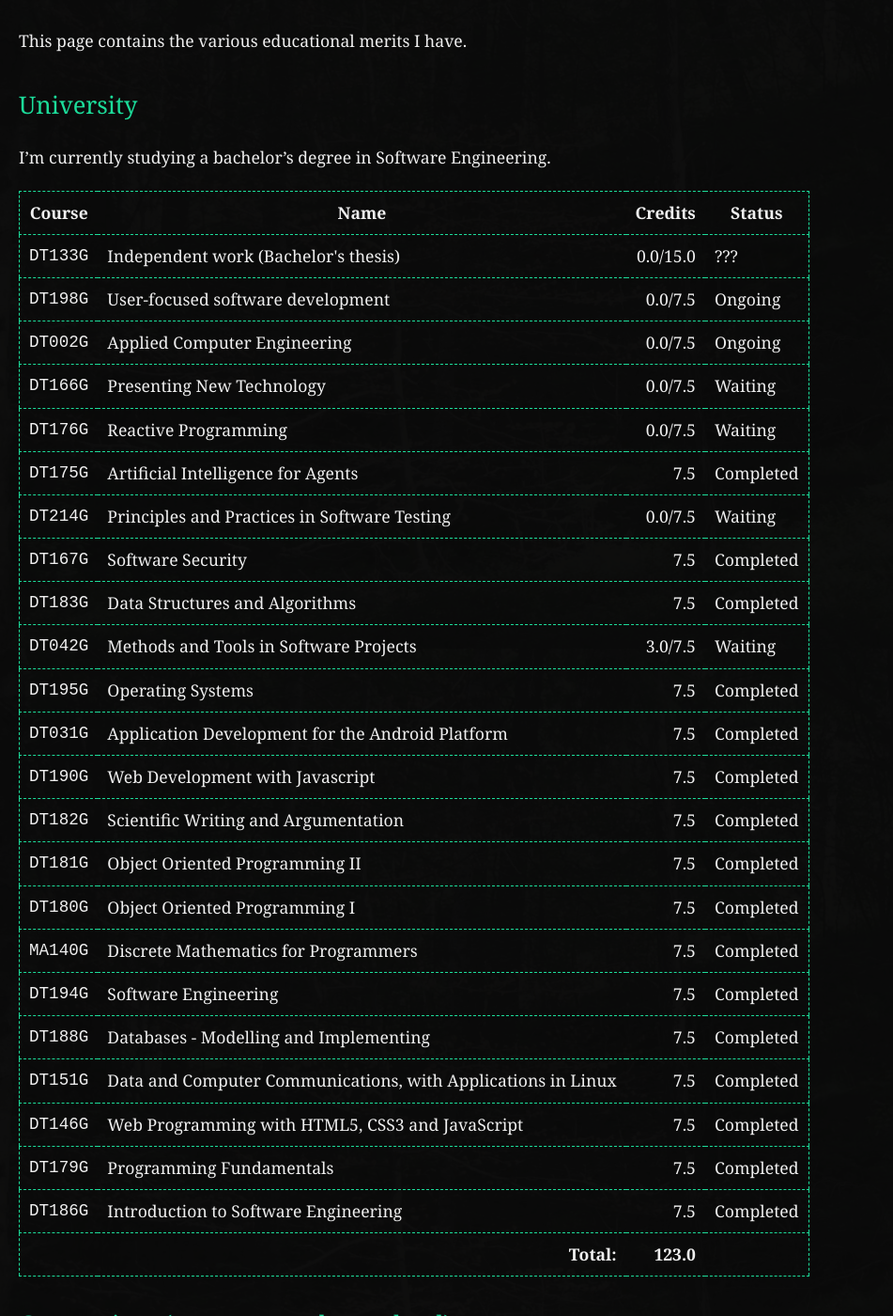
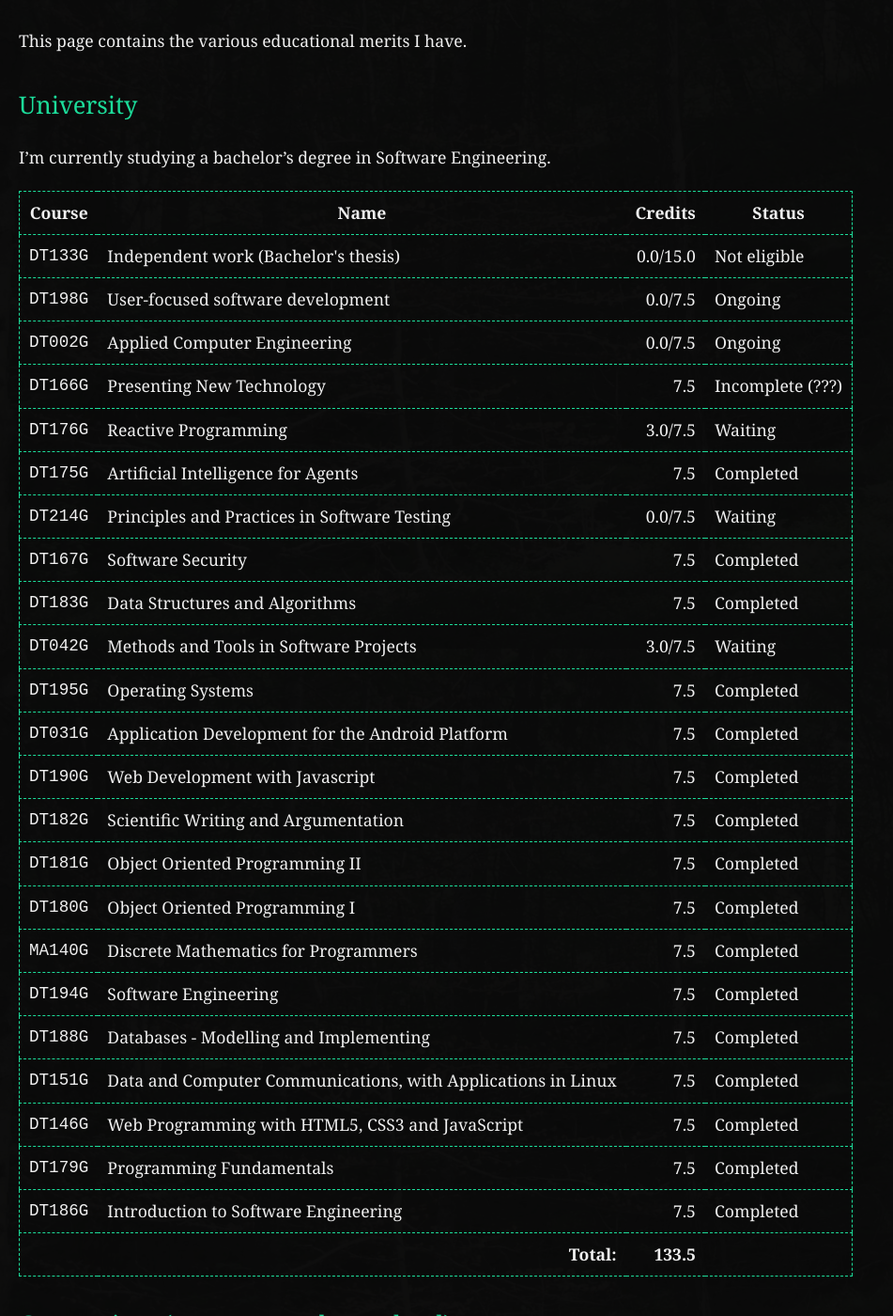
Before and after one commit to rollerozxa/voxelmanip.se, a Jekyll site: the page built from merits.md, in a window 1280 px wide and 1400 px high, scrolled down 210 px. Shown: the whole window at 94% size, without its empty margins (0-951 px from the left). Built offline with Jekyll 4.4.1, drawn with Linux system fonts in a browser that asks for light colours.

Commit message:
Update university merits

```diff
--- a/_data/merits/uni_se.yml
+++ b/_data/merits/uni_se.yml
@@ -3,7 +3,7 @@
   name: Independent work (Bachelor's thesis)
   credits: 0.0
   total_credits: 15.0
-  status: ???
+  status: Not eligible
 
 - id: DT198G
   name: User-focused software development
@@ -19,13 +19,12 @@
 
 - id: DT166G
   name: Presenting New Technology
-  credits: 0.0
-  total_credits: 7.5
-  status: Waiting
+  credits: 7.5
+  status: Incomplete (???)
 
 - id: DT176G
   name: Reactive Programming
-  credits: 0.0
+  credits: 3.0
   total_credits: 7.5
   status: Waiting
 
```
